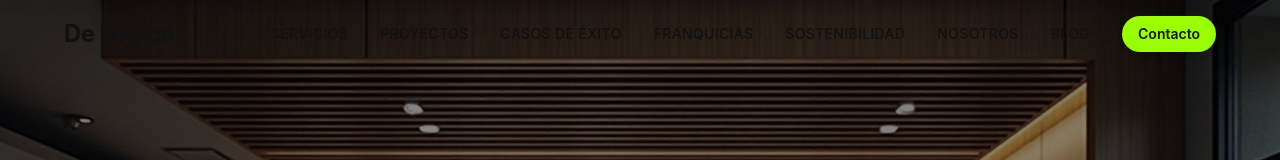
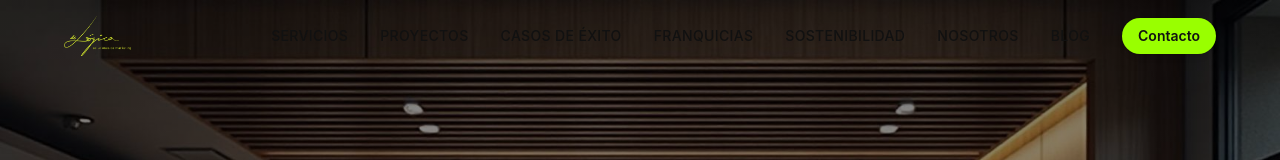
Before and after one commit to juanmigonzalez40-hub/de-logica-spaces, a React (Vite) app: page / in a window 1280 px wide. Shown: the top 160 px of the page. Built offline with nearby package versions, Linux system fonts and the light colour scheme; the HTML template or start-up script is replaced by a standard one.

Commit message:
Add logo to website

```diff
--- a/src/components/Footer.tsx
+++ b/src/components/Footer.tsx
@@ -1,4 +1,5 @@
 import { Link } from "react-router-dom";
+import logo from "@/assets/logo-de-logica.png";
 
 const footerNav = [
   { label: "Aviso legal", href: "/legal/aviso-legal" },
@@ -13,7 +14,7 @@ export const Footer = () => {
         <div className="grid grid-cols-1 md:grid-cols-3 gap-12 mb-12">
           {/* Column 1: Brand */}
           <div>
-            <h3 className="text-xl font-bold mb-4">De Lógica</h3>
+            <img src={logo} alt="De Lógica" className="h-8 w-auto mb-4" />
             <p className="text-sm opacity-90">
               Diseño, interiorismo, fabricación e instalación para espacios comerciales
             </p>
--- a/src/components/Header.tsx
+++ b/src/components/Header.tsx
@@ -2,6 +2,7 @@ import { useState, useEffect } from "react";
 import { Link, useLocation } from "react-router-dom";
 import { Button } from "@/components/ui/button";
 import { Menu, X } from "lucide-react";
+import logo from "@/assets/logo-de-logica.png";
 
 const navigation = [
   { label: "Servicios", href: "/servicios" },
@@ -36,8 +37,8 @@ export const Header = () => {
       }`}
     >
       <nav className="container-custom py-4 flex items-center justify-between">
-        <Link to="/" className="text-2xl font-bold tracking-tight">
-          De Lógica
+        <Link to="/" className="flex items-center">
+          <img src={logo} alt="De Lógica" className="h-8 md:h-10 w-auto" />
         </Link>
 
         {/* Desktop Navigation */}
```
Also changed, not shown: src/assets/logo-de-logica.png (added).
